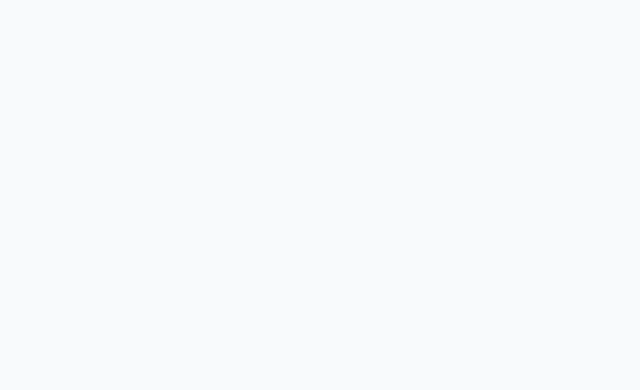
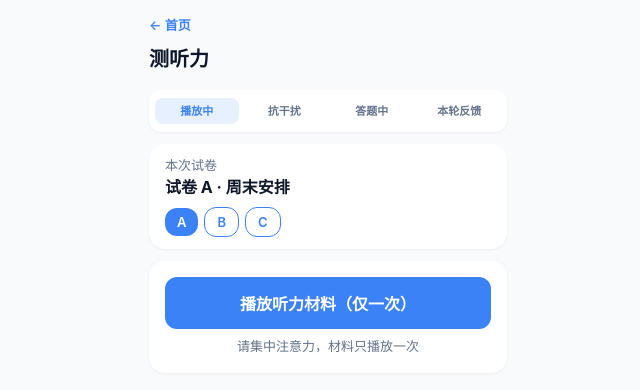
Before and after one commit to craznail/memory-train-web, a React (Vite) app: page /memory-train-web/test in a window 1280 px wide. Before the commit this address had no page. Shown: the top 390 px of the page, without its empty margins (312-952 px from the left). Built offline with nearby package versions, Linux system fonts and the light colour scheme.

Commit message:
chore: GitHub Pages base path 与音频资源前缀

```diff
--- a/package.json
+++ b/package.json
@@ -20,6 +20,7 @@
     "@types/react-dom": "^19.2.4",
     "@types/react-router-dom": "^5.3.3",
     "@vitejs/plugin-react": "^6.1.0",
+    "gh-pages": "^6.3.0",
     "oxlint": "^1.79.0",
     "typescript": "~6.0.2",
     "vite": "^8.2.2"
--- a/src/App.tsx
+++ b/src/App.tsx
@@ -11,7 +11,7 @@ import { ScoreReport } from './pages/ScoreReport';
 
 export default function App() {
   return (
-    <BrowserRouter>
+    <BrowserRouter basename="/memory-train-web">
       <Routes>
         <Route path="/" element={<Home />} />
         <Route path="/report" element={<ScoreReport />} />
--- a/src/data/papers.ts
+++ b/src/data/papers.ts
@@ -1,10 +1,11 @@
+import { assetUrl } from '../lib/assetUrl';
 import type { Paper } from '../types';
 
 /** 2–3 parallel fixed papers: same structure/difficulty, different content */
 export const PAPERS: Paper[] = [
   {
     id: 'paper-a',
-    audioUrl: '/audio/papers/A/script.mp3',
+    audioUrl: assetUrl('audio/papers/A/script.mp3'),
     title: '试卷 A · 周末安排',
     passage:
       '周六上午九点，小李约了同事小王，在市图书馆门口见面。他们一起讨论下周的项目方案，然后中午去附近的面馆吃午餐，下午再去健身房锻炼一小时。',
@@ -57,7 +58,7 @@ export const PAPERS: Paper[] = [
   },
   {
     id: 'paper-b',
-    audioUrl: '/audio/papers/B/script.mp3',
+    audioUrl: assetUrl('audio/papers/B/script.mp3'),
     title: '试卷 B · 出差行程',
     passage:
       '下周三早上七点半，张敏要去机场赶八点五十的航班，飞往杭州。她需要带上两份合同，到杭州后先去滨江区的客户公司开会，晚上住在西湖附近的酒店。',
@@ -110,7 +111,7 @@ export const PAPERS: Paper[] = [
   },
   {
     id: 'paper-c',
-    audioUrl: '/audio/papers/C/script.mp3',
+    audioUrl: assetUrl('audio/papers/C/script.mp3'),
     title: '试卷 C · 家庭聚会',
     passage:
       '这个周日下午两点，妈妈让小陈去超市买三斤苹果和两瓶牛奶。买完后直接送到外婆家，晚上一家人在外婆家吃火锅，大约八点半结束回家。',
--- /dev/null
+++ b/src/lib/assetUrl.ts
@@ -0,0 +1,6 @@
+/** Prefix public asset paths with Vite base (GitHub Pages subpath). */
+export function assetUrl(path: string): string {
+  const base = import.meta.env.BASE_URL || '/';
+  const clean = path.replace(/^\//, '');
+  return `${base}${clean}`;
+}
```
Also changed, not shown: vite.config.ts (+4 -3 lines), 1 other file (tests, documents, lock files or other folders).
